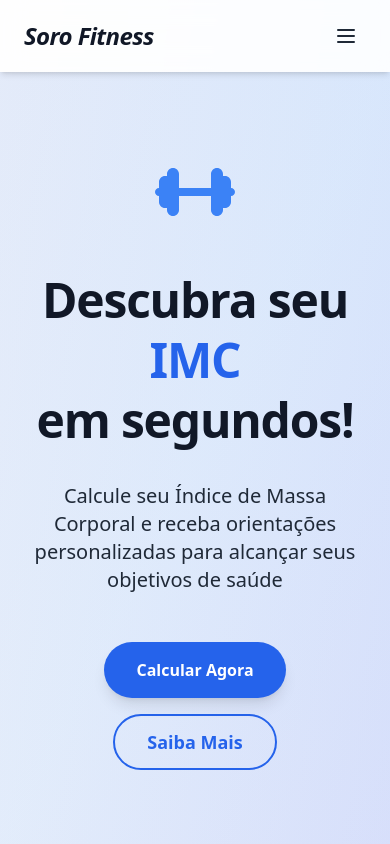
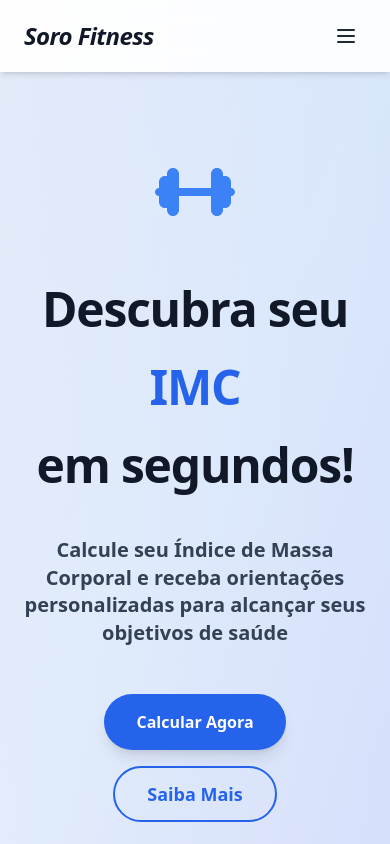
Before and after one commit to gustahxn/CalcImc, a React (Vite) app in the folder calcImc/: page / in a window 390 px wide. Shown: the top 844 px of the page. Built offline with nearby package versions, Linux system fonts and the light colour scheme; no server answers.

Commit message:
Update: Home typography changed

```diff
--- a/calcImc/src/components/Home.jsx
+++ b/calcImc/src/components/Home.jsx
@@ -78,13 +78,13 @@ const Home = () => {
               </svg>
             </div>
 
-            <h1 className="text-5xl md:text-6xl font-semibold leading-tight tracking-tight text-gray-900">
+            <h1 className="text-5xl md:text-6xl font-semibold leading-relaxed tracking-tight text-gray-900">
               Descubra seu <span className="text-blue-600">IMC</span>
               <br />
               em segundos!
             </h1>
 
-            <p className="text-xl md:text-2xl text-gray-800 max-w-3xl mx-auto">
+            <p className="text-xl md:text-2xl text-slate-700 font-semibold max-w-2xl mx-auto leading-snug">
               Calcule seu Índice de Massa Corporal e receba orientações
               personalizadas para alcançar seus objetivos de saúde
             </p>
```
